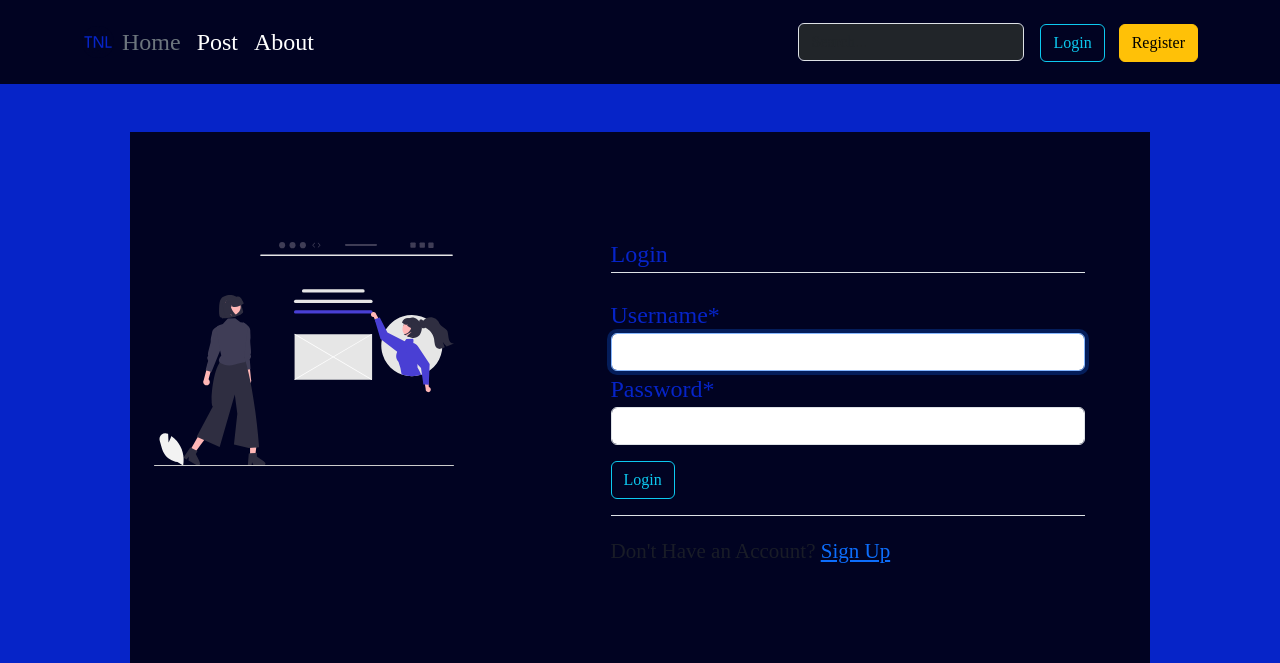
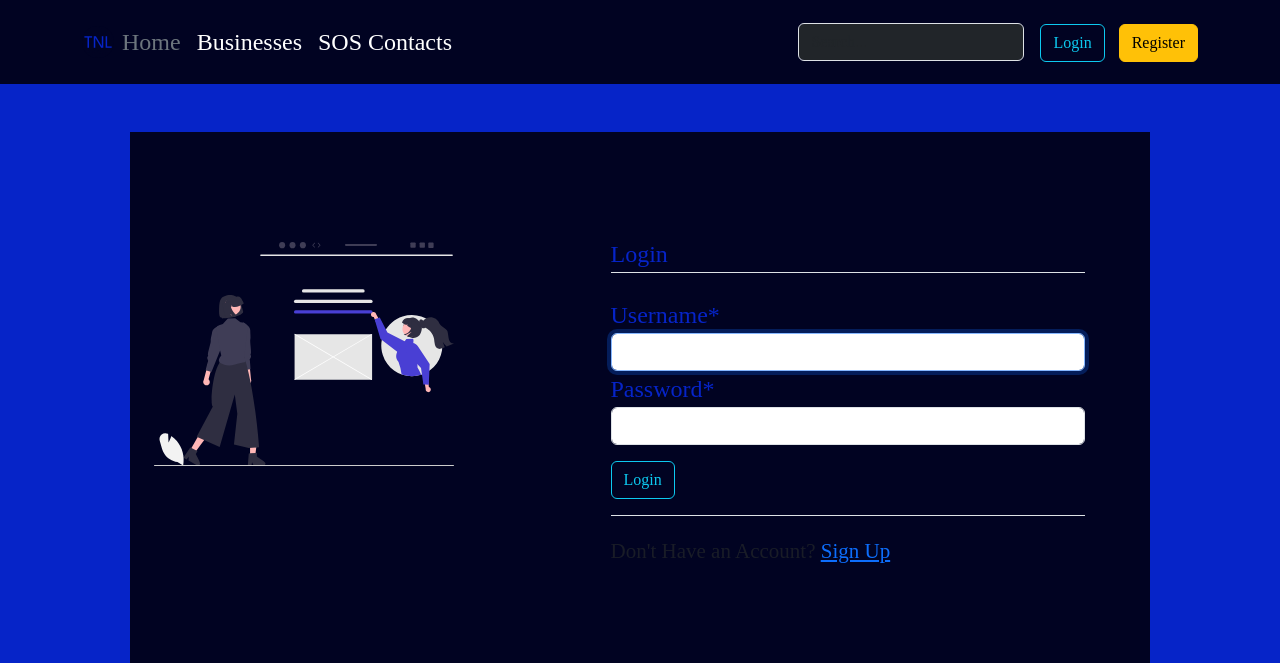
Before and after one commit to Flokots/thenight-loop, a Django app: page /login/ in a window 1280 px wide. Shown: the top 663 px of the page. Run offline with Django 4.2, Linux system fonts and the light colour scheme; parts of the project's set-up code (start-up, migrations or seed data) failed here and were passed over; some libraries are stand-ins or nearby versions; some web fonts are replaced.

Commit message:
add navbar categories

```diff
--- a/templates/base.html
+++ b/templates/base.html
@@ -38,9 +38,9 @@
       </a>
 
       <ul class="nav col-12 col-lg-auto me-lg-auto mb-2 justify-content-center mb-md-0">
-        <li><a href="" class="nav-link px-2 text-secondary">Home</a></li>
-        <li><a href=""class="nav-link px-2 text-white">Post</a></li>
-        <li><a href="" class="nav-link px-2 text-white">About</a></li>
+        <li><a href="/" class="nav-link px-2 text-secondary">Home</a></li>
+        <li><a href=""class="nav-link px-2 text-white">Businesses</a></li>
+        <li><a href="" class="nav-link px-2 text-white">SOS Contacts</a></li>
       </ul>
 
       <form class="col-12 col-lg-auto mb-3 mb-lg-0 me-lg-3" role="search" action="">
```
